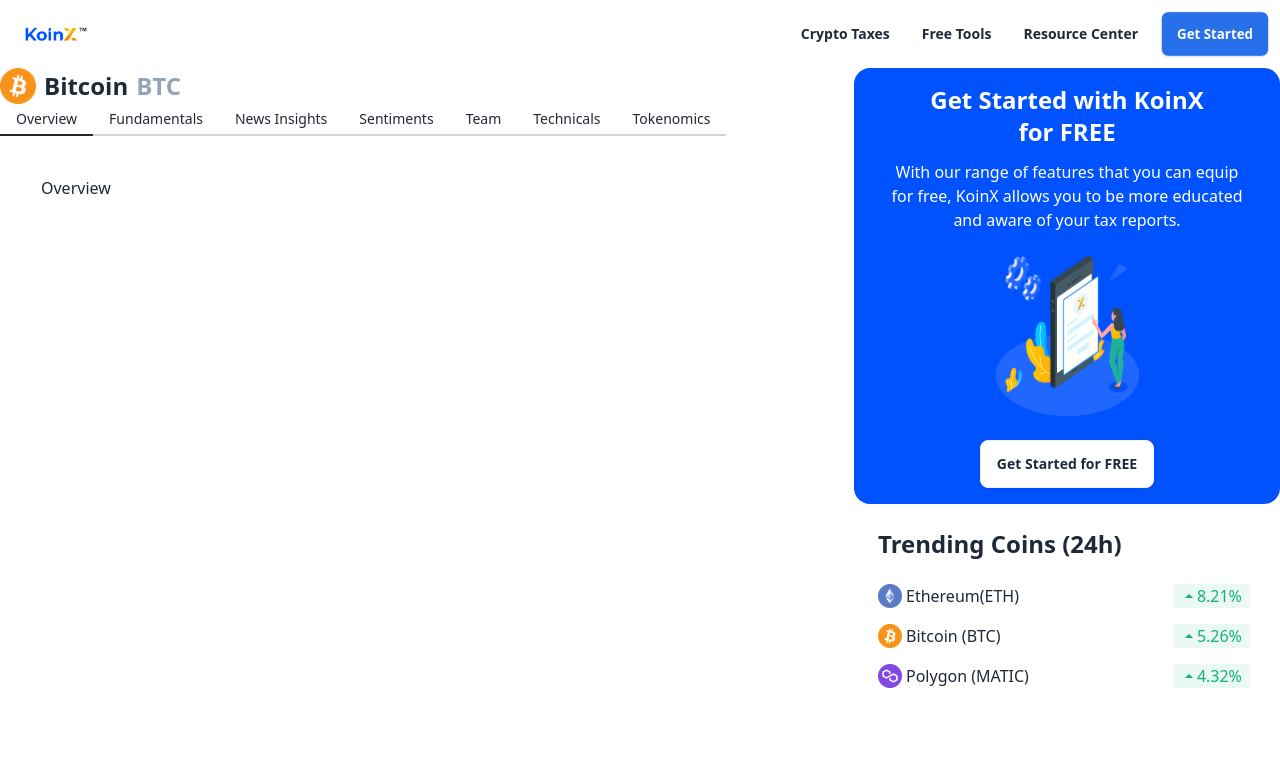
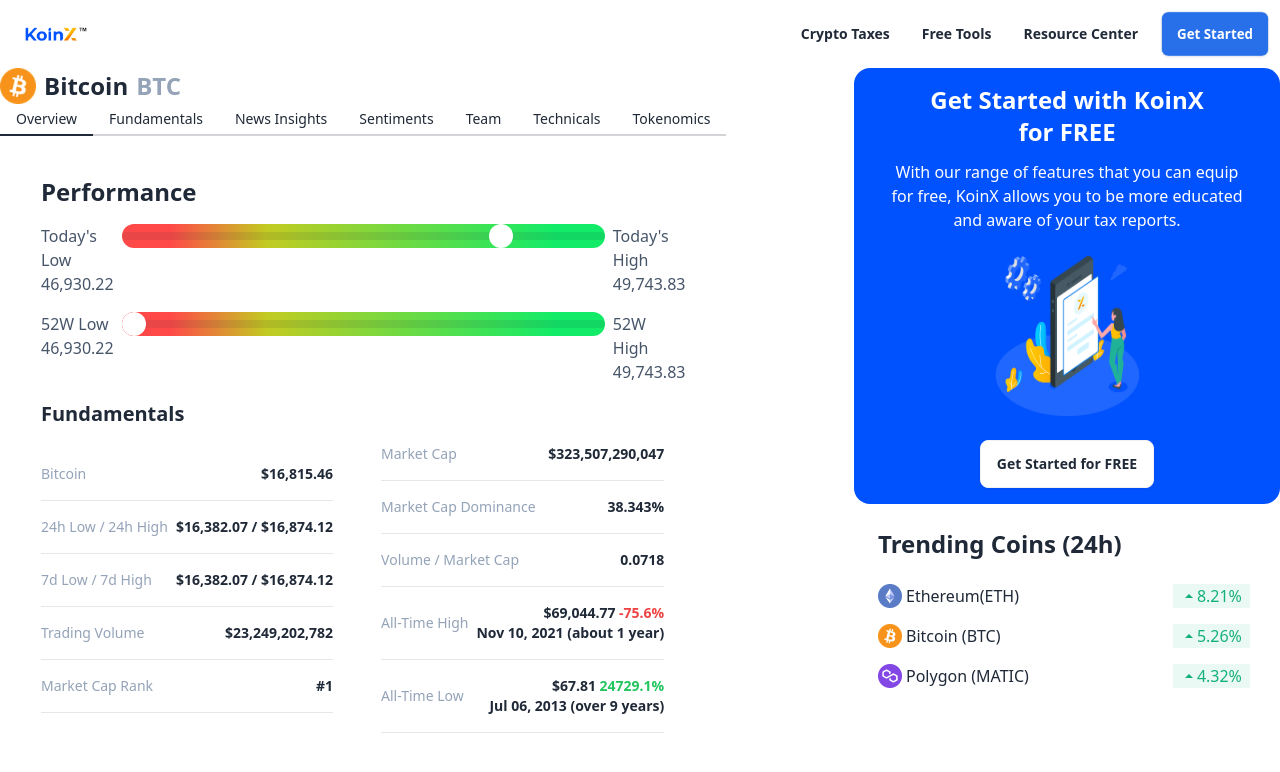
Before and after one commit to joymajumder23/basify-koinx, a React (Vite) app: page / in a window 1280 px wide. Both pictures are taken after a click on the tab "Overview". Shown: the top 772 px of the page. Built offline with nearby package versions, Linux system fonts and the light colour scheme.

Commit message:
performance section added

```diff
--- /dev/null
+++ b/src/components/Home/Performance/Performance.jsx
@@ -0,0 +1,77 @@
+const Performance = () => {
+    return (
+        <div className="space-y-4">
+            <h1 className="text-2xl font-bold">Performance</h1>
+            <div className="flex gap-2">
+                <p className="text-slate-600">Today's Low <br /> <span>46,930.22</span></p>
+                <input type="range" min={0} max="100" value="80" className="range [--range-shdw:transparent] bg-gradient-to-r from-[#FF4949] from-10% via-[#C2CB21] via-30% to-[#11EB68] to-90%" />
+                <p className="text-slate-600">Today's High <br /> <span>49,743.83</span></p>
+            </div>
+            <div className="flex gap-2">
+                <p className="text-slate-600">52W Low <br /> <span>46,930.22</span></p>
+                <input type="range" min={0} max="100" value="0" className="range [--range-shdw:transparent] bg-gradient-to-r from-[#FF4949] from-10% via-[#C2CB21] via-30% to-[#11EB68] to-90%" />
+                <p className="text-slate-600">52W High <br /> <span>49,743.83</span></p>
+            </div>
+
+
+            <section>
+                <h1 className="text-xl font-bold">Fundamentals</h1>
+            <div className="flex gap-12 items-center">
+                <div>
+                    <div className="flex gap-2 justify-between items-center border-b py-4">
+                        <p className="text-sm text-slate-400">Bitcoin</p>
+                        <p className="text-sm font-semibold">$16,815.46</p>
+                    </div>
+                    <div className="flex gap-2 justify-between items-center border-b py-4">
+                        <p className="text-sm text-slate-400">24h Low / 24h High</p>
+                        <p className="text-sm font-semibold">$16,382.07 / $16,874.12</p>
+                    </div>
+                    <div className="flex gap-2 justify-between items-center border-b py-4">
+                        <p className="text-sm text-slate-400">7d Low / 7d High</p>
+                        <p className="text-sm font-semibold">$16,382.07 / $16,874.12</p>
+                    </div>
+                    <div className="flex gap-2 justify-between items-center border-b py-4">
+                        <p className="text-sm text-slate-400">Trading Volume</p>
+                        <p className="text-sm font-semibold">$23,249,202,782</p>
+                    </div>
+                    <div className="flex gap-2 justify-between items-center border-b py-4">
+                        <p className="text-sm text-slate-400">Market Cap Rank</p>
+                        <p className="text-sm font-semibold">#1</p>
+                    </div>
+                </div>
+                <div>
+                    <div className="flex gap-2 justify-between items-center border-b py-4">
+                        <p className="text-sm text-slate-400">Market Cap</p>
+                        <p className="text-sm font-semibold">$323,507,290,047</p>
+                    </div>
+                    <div className="flex gap-2 justify-between items-center border-b py-4">
+                        <p className="text-sm text-slate-400">Market Cap Dominance</p>
+                        <p className="text-sm font-semibold">38.343%</p>
+                    </div>
+                    <div className="flex gap-2 justify-between items-center border-b py-4">
+                        <p className="text-sm text-slate-400">Volume / Market Cap</p>
+                        <p className="text-sm font-semibold">0.0718</p>
+                    </div>
+                    <div className="flex gap-2 justify-between items-center border-b py-4">
+                        <p className="text-sm text-slate-400">All-Time High</p>
+                        <div className="text-end">
+                        <p className="text-sm font-semibold">$69,044.77 <span className="text-sm text-red-500">-75.6%</span></p>
+                        <p className="text-sm font-semibold">Nov 10, 2021 (about 1 year)</p>
+                        </div>
+                    </div>
+                    <div className="flex gap-2 justify-between items-center border-b py-4">
+                        <p className="text-sm text-slate-400">All-Time Low</p>
+                        <div className="text-end">
+                        <p className="text-sm font-semibold">$67.81 <span className="text-sm text-green-500">24729.1%</span></p>
+                        <p className="text-sm font-semibold">Jul 06, 2013 (over 9 years)</p>
+                        </div>
+                    </div>
+                </div>
+            </div>
+            </section>
+
+        </div>
+    );
+};
+
+export default Performance;
--- a/src/components/Home/Tabs/Tabs.jsx
+++ b/src/components/Home/Tabs/Tabs.jsx
@@ -1,9 +1,11 @@
+import Performance from "../Performance/Performance";
+
 const Tabs = () => {
     return (
         <div>
             <div role="tablist" className="tabs tabs-bordered">
                 <input type="radio" name="my_tabs_1" role="tab" className="tab" aria-label="Overview" />
-                <div role="tabpanel" className="tab-content p-10">Overview</div>
+                <div role="tabpanel" className="tab-content p-10 w-full"><Performance></Performance></div>
 
                 <input
                     type="radio"
```
